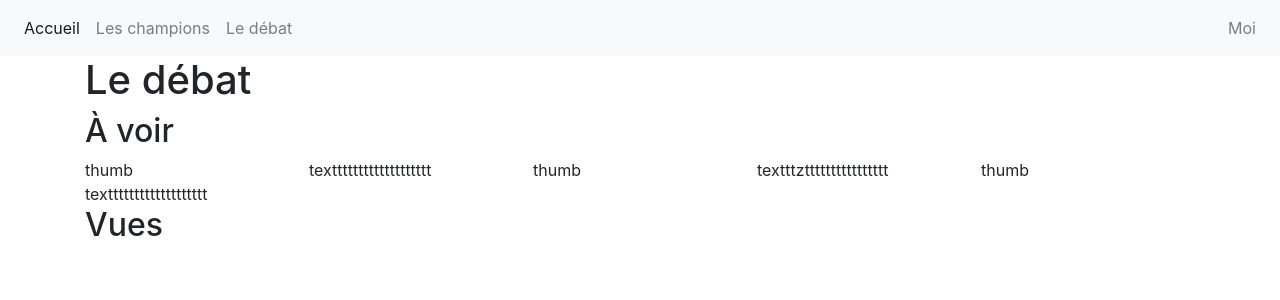
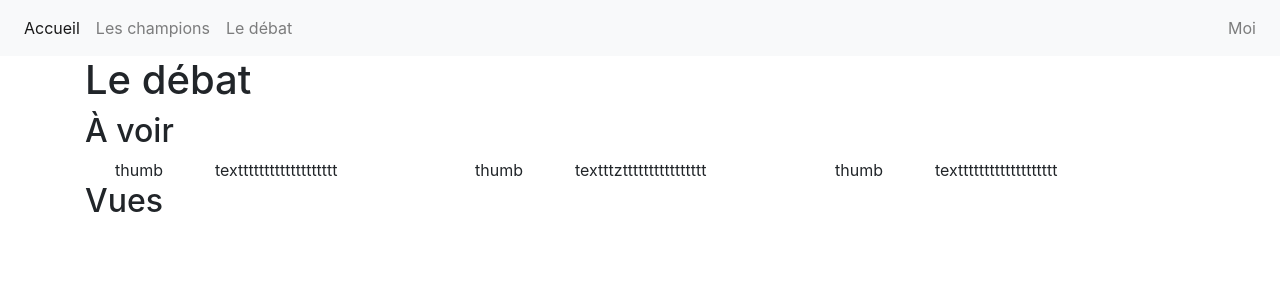
Before and after one commit to oliviercailloux/diet-web, a Jekyll site: the page built from debat.html, in a window 1280 px wide. Shown: the top 300 px of the page. Built offline with Jekyll 4.4.1, drawn with Linux system fonts in a browser that asks for light colours.

Commit message:
Videos sub-grid ok

```diff
--- a/debat.html
+++ b/debat.html
@@ -204,13 +204,19 @@ extra_js:
 </div>
 <div id="videos">
 	<h2>À voir</h2>
-	<div class="videos">
-		<div>thumb</div>
-		<div>texttttttttttttttttttt</div>
-		<div>thumb</div>
-		<div>textttztttttttttttttttt</div>
-		<div>thumb</div>
-		<div>texttttttttttttttttttt</div>
+	<div class="videos container">
+		<div class="video container">
+			<div>thumb</div>
+			<div>texttttttttttttttttttt</div>
+		</div>
+		<div class="video container">
+			<div>thumb</div>
+			<div>textttztttttttttttttttt</div>
+		</div>
+		<div class="video container">
+			<div>thumb</div>
+			<div>texttttttttttttttttttt</div>
+		</div>
 	</div>
 	<h2>Vues</h2>
 </div>
--- a/styles.css
+++ b/styles.css
@@ -7,6 +7,9 @@
 }
 .videos {
     display: grid;
-    grid-template-columns: repeat(auto-fit, minmax(200px, 1fr));
-    column-gap: 10px;
+    grid-template-columns: repeat(auto-fit, minmax(300px, 1fr));
 }
+.video {
+    display: grid;
+    grid-template-columns: 100px 200px;
+}
```
